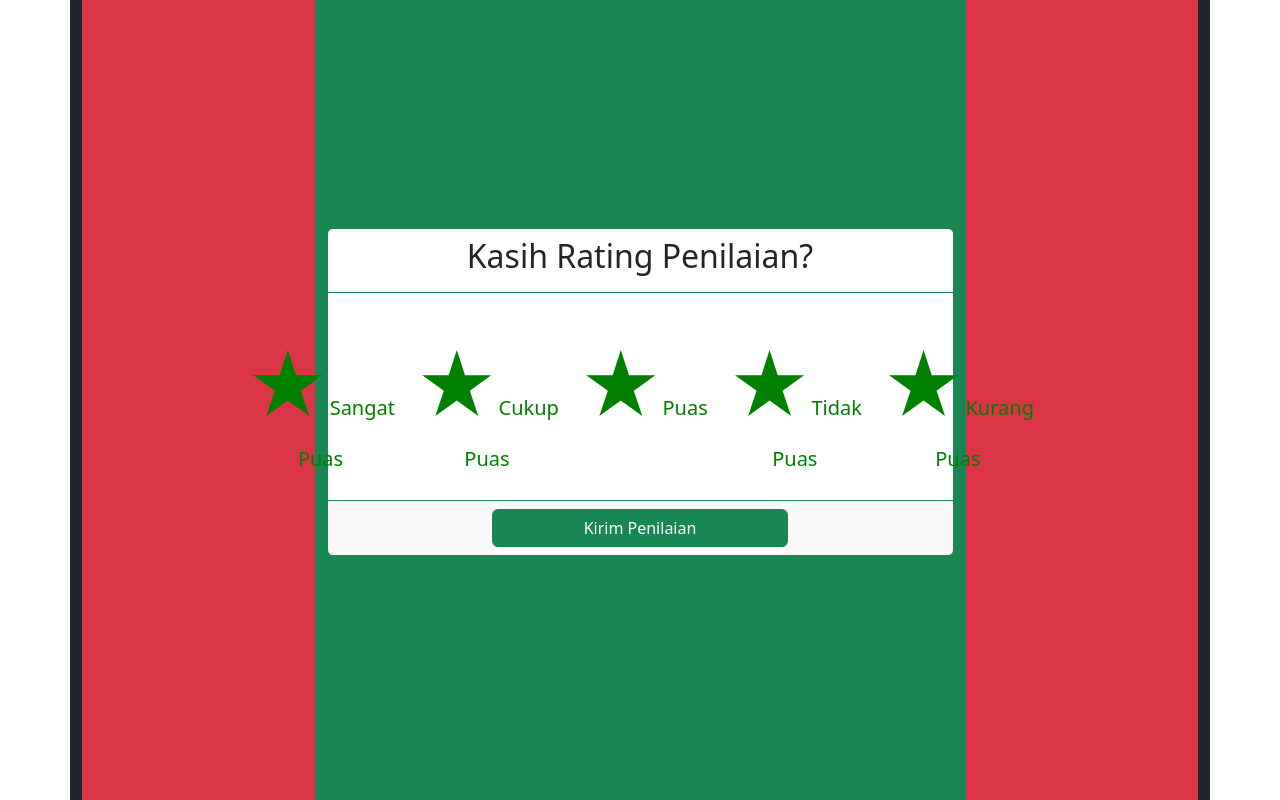
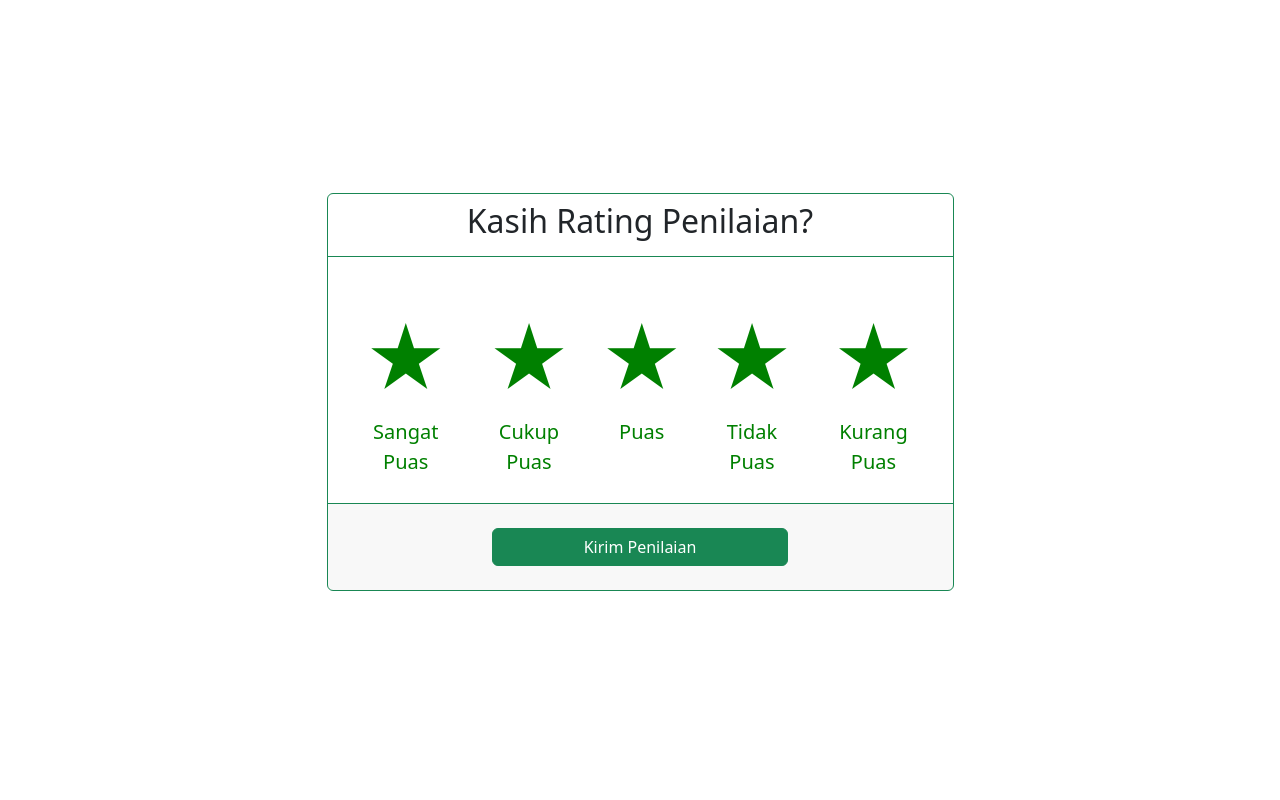
Before and after one commit to Nabilmuthi77/sipadu, a CodeIgniter app: the page made by application/views/masyarakat/ratingPenilaian.php in a window 1280 px wide. Run offline with CodeIgniter, Linux system fonts and the light colour scheme; data that the repository does not hold is empty.

Commit message:
Day 11.1

```diff
--- a/application/views/masyarakat/ratingPenilaian.php
+++ b/application/views/masyarakat/ratingPenilaian.php
@@ -22,83 +22,89 @@
 
     .star-container {
     display: flex;
-    flex-direction: column;
+    flex-direction: column; /* Mengatur tampilan menjadi kolom */
     align-items: center;
     margin: 10px;
-    text-align: center; /* Untuk mengatur teks ke tengah */
+    margin-top: 0;
+    text-align: center;
 }
 
 .star-label {
     color: green;
-    font-size: 20px; /* Ubah ukuran font label sesuai kebutuhan */
+    font-size: 20px;
     cursor: pointer;
-    margin-top: 5px; /* Jarak antara bintang dan label */
+    /* min-width: 100px; */
 }
 
 
-/* Style for radio buttons, you can use images for stars */
 input[type="radio"] {
     display: none;
-    /* Sembunyikan tombol radio default */
 }
 
 input[type="radio"]+label::before {
     content: "★";
-    font-size: 80px; /* Ubah ukuran bintang sesuai kebutuhan */
+    font-size: 80px;
     color: green;
-    /* Ubah warna bintang sesuai kebutuhan */
 }
 
 
-    /* Style untuk label tombol radio yang terpilih */
     input[type="radio"]:checked+label::before {
-        color: gold;
-        /* Ubah warna bintang yang terpilih */
+        color: red;
     }
     </style>
 </head>
 
 <body>
-    <section class="container bg-dark vh-100">
-        <div class="row bg-danger mx-auto vh-100">
-            <div class="col-lg-7 bg-success mx-auto d-flex align-items-center">
+    <section class="container vh-100">
+        <div class="row mx-auto vh-100">
+            <div class="col-lg-7 mx-auto d-flex align-items-center">
                 <div class="card border-success mb-3 mx-auto">
                     <div class="card-header bg-transparent border-success">
                         <h2 class="text-center">Kasih Rating Penilaian?</h2>
                     </div>
                     <div class="card-body">
-                        <form action="#" method="#">
+                        <form action="<?= base_url('Masyarakat/penilaian'); ?>" method="post"  style="width: 100%;">
+                            <?= form_error('rating', '<small  style="background-color: lightsalmon; border-radius: 5px; padding: 4px 10px; text-align: center; color: white;"> <i>', '</i> </small>'); ?> <br>
                             <div class="radio-group">
                                 <div class="star-container">
-                                    <input type="radio" id="star5" name="rating" value="5" />
-                                    <label for="star5" class="star-label">Sangat Puas</label>
+                                    <input type="radio" id="star5" name="rating" value="1" />
+                                    <label for="star5" class="star-label">
+                                        <span>Sangat Puas</span>
+                                    </label>
                                 </div>
-
                                 <div class="star-container">
-                                    <input type="radio" id="star4" name="rating" value="4" />
-                                    <label for="star4" class="star-label">Cukup Puas</label>
+                                    <input type="radio" id="star4" name="rating" value="2" />
+                                    <label for="star4" class="star-label">
+                                        <span>Cukup Puas</span>
+                                    </label>
                                 </div>
 
                                 <div class="star-container">
                                     <input type="radio" id="star3" name="rating" value="3" />
-                                    <label for="star3" class="star-label">Puas</label>
+                                    <label for="star3" class="star-label">
+                                        <span>Puas</span>
+                                    </label>
                                 </div>
 
                                 <div class="star-container">
-                                    <input type="radio" id="star2" name="rating" value="2" />
-                                    <label for="star2" class="star-label">Tidak Puas</label>
+                                    <input type="radio" id="star2" name="rating" value="4" />
+                                    <label for="star2" class="star-label">
+                                        <span>Tidak Puas</span>
+                                    </label>
                                 </div>
 
                                 <div class="star-container">
-                                    <input type="radio" id="star1" name="rating" value="2" />
-                                    <label for="star1" class="star-label">Kurang Puas</label>
+                                    <input type="radio" id="star1" name="rating" value="5" />
+                                    <label for="star1" class="star-label">
+                                        <span>Kurang Puas</span>
+                                    </label>
                                 </div>
                             </div>
-                        </form>
-                    </div>
-                    <div class="card-footer border-success text-center">
-                        <button type="submit" class="btn btn-success w-50">Kirim Penilaian</button>
-                    </div>
+                        </div>
+                        <div class="card-footer border-success text-center">
+                            <button type="submit" class="btn btn-success w-50 my-3">Kirim Penilaian</button>
+                        </div>
+                    </form>
                 </div>
             </div>
         </div>
```
Also changed, not shown: application/controllers/Masyarakat.php (+16 -2 lines), application/models/M_masyarakat.php (+38 -0 lines).
